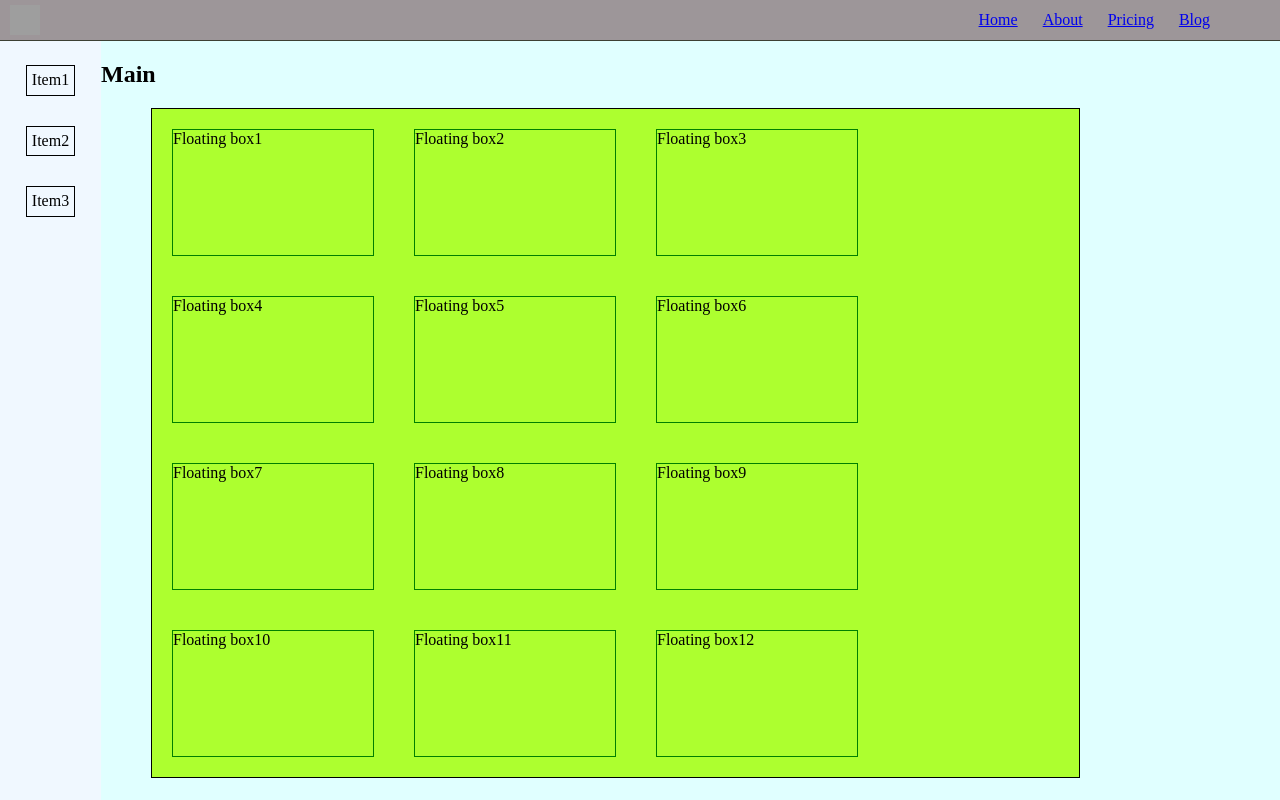
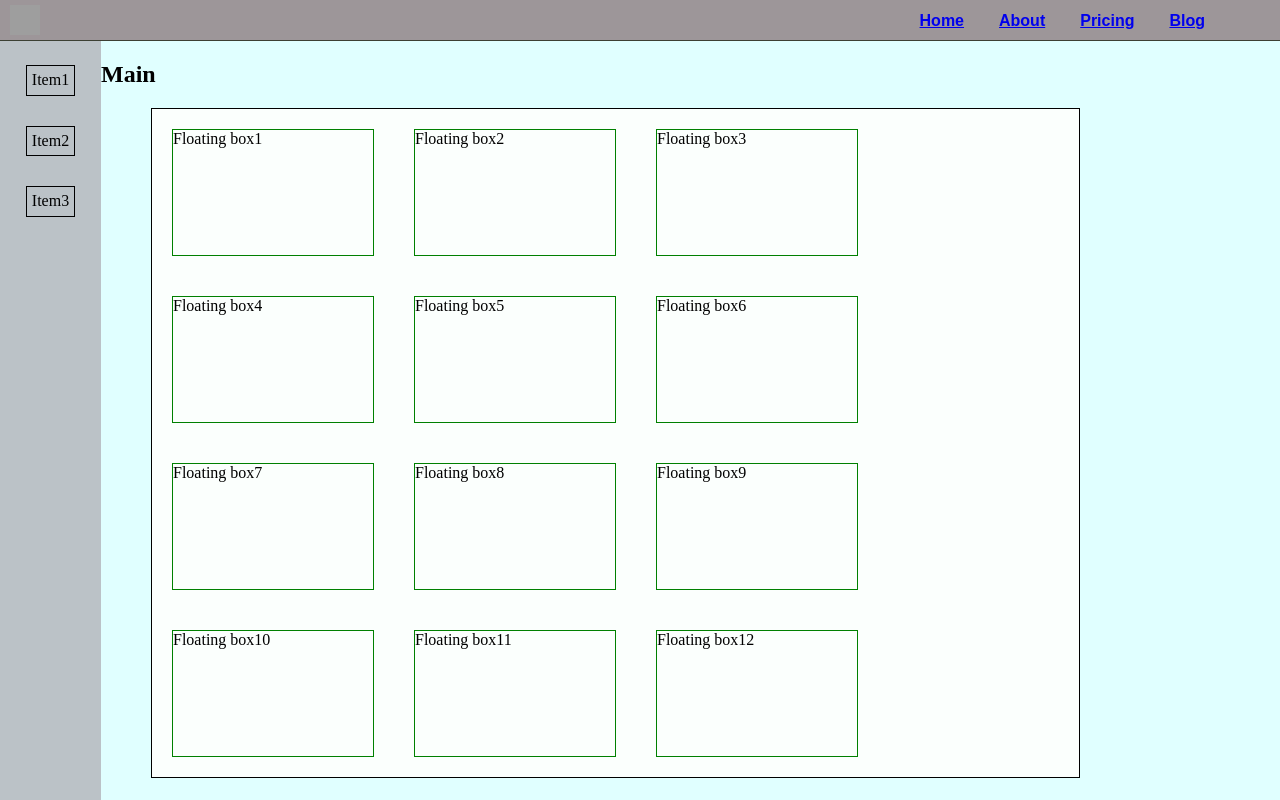
Before and after one commit to Atom88/front-end-camp, an Angular app: page / in a window 1280 px wide. Built offline with nearby package versions, Linux system fonts and the light colour scheme; grey boxes are pictures that could not be loaded.

Commit message:
editting header

```diff
--- a/src/app/app.component.scss
+++ b/src/app/app.component.scss
@@ -1,5 +1,5 @@
 nav {
-  background-color: aliceblue;
+  background-color: #bbc2c7;
   z-index: 2;
   margin-top: 41px;
   position: fixed;
@@ -35,7 +35,7 @@ nav ul li {
   }
 
 #maincont {
-  background-color: greenyellow;
+  background-color: #fbfffd;
   border: 1px solid black;
   margin-left: 50px;
   margin-right: 200px;
--- a/src/app/header/header.component.scss
+++ b/src/app/header/header.component.scss
@@ -30,8 +30,9 @@ img {
 
 .menu li {
   list-style-type: none;
-  padding: 5px;
+  padding: 10px;
   margin-right: 15px;
+  font: bold 12pt sans-serif;
 }
 
 .pod_menu {
@@ -44,11 +45,13 @@ img {
 .pod_menu li {
   margin-top: 1px;
   background-color: #9D9699;
+  padding: 5px;
 }
 
 .menu li:hover .pod_menu{
   opacity: 1;
-  margin-top: 1px;
+  margin-top: 10px;
+  padding: 0px;
 }
 
 .pod_menu li:hover {
```
